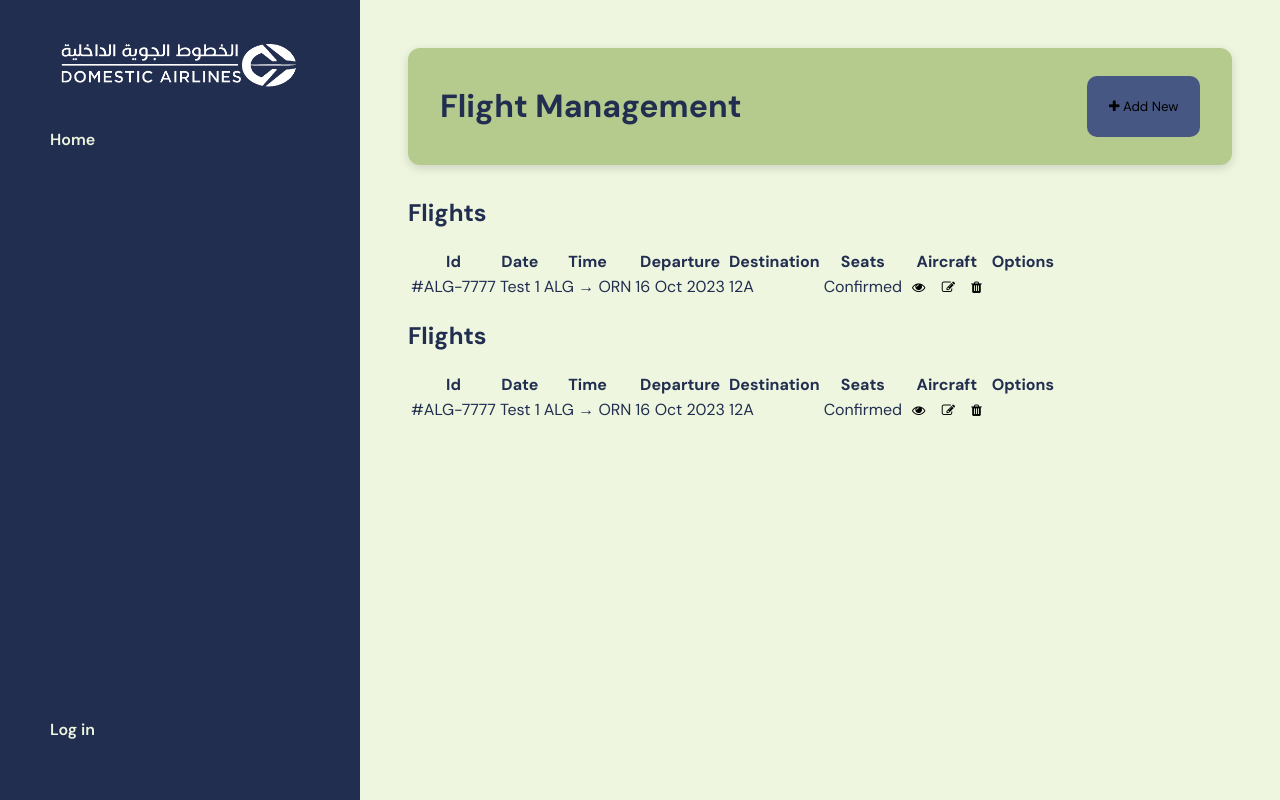
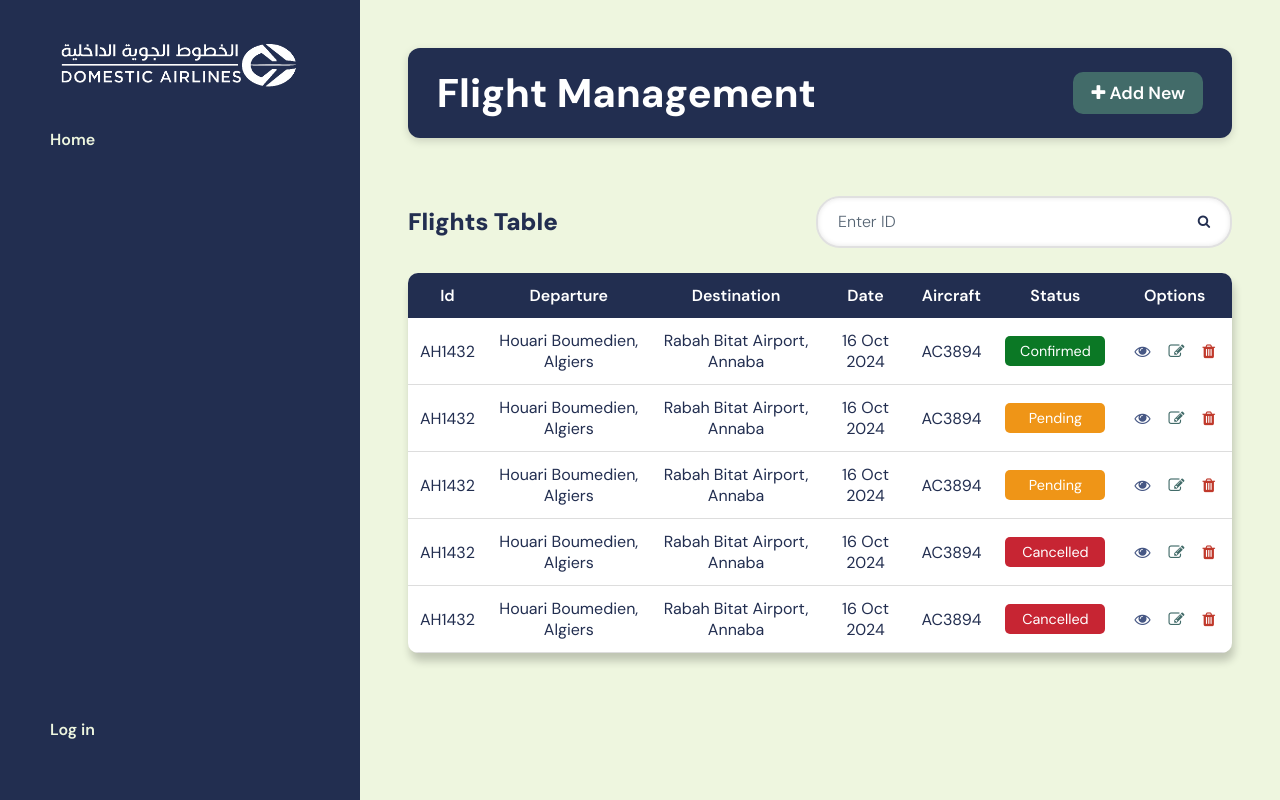
Before and after one commit to ENSIA-AI/Domestic_Airlines_management_system, a PHP site: page /admin/flights.php in a window 1280 px wide. Run offline with PHP 8.4, Linux system fonts and the light colour scheme.

Commit message:
flights.php modifications
modifications on flights.php flights.css
created check-in.php check-in.css

```diff
--- a/www/admin/flights.php
+++ b/www/admin/flights.php
@@ -32,67 +32,98 @@ if (isset($_GET["log-in"]) and $_GET["log-in"] == "yes") {
             </button>
         </div>
         <div class="flights-preview">
-            <h2 class>Flights</h2>
+            <div class="search-strip">
+                    <h2 class="search-strip-title">Flights Table</h2>
+                     <div class="search-bar"><input type="text" class="search" id="search" placeholder="Enter ID">
+                    <button class="search-btn"><i class="fa fa-search"></i></button>
+                </div>
+            </div>
+
           <table class="flights-table">
                 <thead>
                     <tr>
                         <th>Id</th>
-                            <th>Date</th>
-                            <th>Time</th>
                         <th>Departure</th>
                         <th>Destination</th>
-                            <th>Seats</th>
+                        <th>Date</th>
                         <th>Aircraft</th>
+                        <th>Status</th>
                         <th>Options</th>
-
                     </tr>
                 </thead>
                 <tbody>
                     <tr>
-                            <td>#ALG-7777</td>
-                            <td>Test 1</td>
-                            <td>ALG → ORN</td>
-                            <td>16 Oct 2023</td>
-                            <td>12A</td>
+                        <td>AH1432</td>
+                        <td>Houari Boumedien, Algiers</td>
+                        <td>Rabah Bitat Airport, Annaba</td>
+                        <td>16 Oct 2024</td>
+                        <td>AC3894</td>
                         <td><span class="status confirmed">Confirmed</span></td>
                         <td>
-                                <div class="action-buttons-bookings">
-                                    <button class="btn-icon"><i class="fa fa-eye"></i></button>
-                                    <button class="btn-icon"><i class="fa fa-edit"></i></button>
-                                    <button class="btn-icon"><i class="fa fa-trash"></i></button>
+                            <div class="options">
+                                <button class="option"><i class="fa fa-eye"></i></button>
+                                <button class="option"><i class="fa fa-edit"></i></button>
+                                <button class="option"><i class="fa fa-trash"></i></button>
                             </div>
                         </td>
                     </tr>
-                    </tbody>
-                </table>
-            <h2 class>Flights</h2>
-                <table class="flights-table">
-                    <thead>
                     <tr>
-                            <th>Id</th>
-                            <th>Date</th>
-                            <th>Time</th>
-                            <th>Departure</th>
-                            <th>Destination</th>
-                            <th>Seats</th>
-                            <th>Aircraft</th>
-                            <th>Options</th>
-
+                        <td>AH1432</td>
+                        <td>Houari Boumedien, Algiers</td>
+                        <td>Rabah Bitat Airport, Annaba</td>
+                        <td>16 Oct 2024</td>
+                        <td>AC3894</td>
+                        <td><span class="status pending">Pending</span></td>
+                        <td>
+                            <div class="options">
+                                <button class="option"><i class="fa fa-eye"></i></button>
+                                <button class="option"><i class="fa fa-edit"></i></button>
+                                <button class="option"><i class="fa fa-trash"></i></button>
+                            </div>
+                        </td>
                     </tr>
-                    </thead>
-                    <tbody>
                     <tr>
-                            <td>#ALG-7777</td>
-                            <td>Test 1</td>
-                            <td>ALG → ORN</td>
-                            <td>16 Oct 2023</td>
-                            <td>12A</td>
-                            <td><span class="status confirmed">Confirmed</span></td>
+                        <td>AH1432</td>
+                        <td>Houari Boumedien, Algiers</td>
+                        <td>Rabah Bitat Airport, Annaba</td>
+                        <td>16 Oct 2024</td>
+                        <td>AC3894</td>
+                        <td><span class="status pending">Pending</span></td>
                         <td>
-                                <div class="action-buttons-bookings">
-                                    <button class="btn-icon"><i class="fa fa-eye"></i></button>
-                                    <button class="btn-icon"><i class="fa fa-edit"></i></button>
-                                    <button class="btn-icon"><i class="fa fa-trash"></i></button>
+                            <div class="options">
+                                <button class="option"><i class="fa fa-eye"></i></button>
+                                <button class="option"><i class="fa fa-edit"></i></button>
+                                <button class="option"><i class="fa fa-trash"></i></button>
+                            </div>
+                        </td>
+                    </tr>
+                    <tr>
+                        <td>AH1432</td>
+                        <td>Houari Boumedien, Algiers</td>
+                        <td>Rabah Bitat Airport, Annaba</td>
+                        <td>16 Oct 2024</td>
+                        <td>AC3894</td>
+                        <td><span class="status cancelled">Cancelled</span></td>
+                        <td>
+                            <div class="options">
+                                <button class="option"><i class="fa fa-eye"></i></button>
+                                <button class="option"><i class="fa fa-edit"></i></button>
+                                <button class="option"><i class="fa fa-trash"></i></button>
+                            </div>
+                        </td>
+                    </tr>
+                                        <tr>
+                        <td>AH1432</td>
+                        <td>Houari Boumedien, Algiers</td>
+                        <td>Rabah Bitat Airport, Annaba</td>
+                        <td>16 Oct 2024</td>
+                        <td>AC3894</td>
+                        <td><span class="status cancelled">Cancelled</span></td>
+                        <td>
+                            <div class="options">
+                                <button class="option"><i class="fa fa-eye"></i></button>
+                                <button class="option"><i class="fa fa-edit"></i></button>
+                                <button class="option"><i class="fa fa-trash"></i></button>
                             </div>
                         </td>
                     </tr>
--- a/www/static/css/flights.css
+++ b/www/static/css/flights.css
@@ -1,22 +1,187 @@
 .content {
     padding: 3rem;
 }
-
 
 .head_flights {
     display: flex;
     justify-content: space-between;
     align-items: center;
-    background-color: var(--olivine-light);
-    padding: 1rem 2rem;
+    margin-bottom: 2rem;
+    background: var(--space-cadet);
+    color: white;
+    padding: 1.2rem 1.8rem;
     border-radius: 12px;
-    box-shadow: 0 3px 10px rgba(0, 0, 0, 0.15);
-    margin-bottom: 2rem;
+    box-shadow: 0 3px 8px rgba(0,0,0,0.15);
 }
 
-.add-btn{
-    padding: 1.35rem;
-    background-color: var(--space-cadet-light);
+.title {
+    font-size: 2.5rem;
+    font-weight: 800;
+    margin: 0;
+}
+
+.add-btn {
+    background-color: var(--myrtle-green);
+    color: white;
+    border: none;
+    padding: 10px 18px;
     border-radius: 10px;
+    font-size: 1.1rem;
+    font-weight: 600;
+    cursor: pointer;
+}
 
+.add-btn:hover {
+    background-color: var(--myrtle-green-light);
+    transform: translateY(-2px);
+    box-shadow: 0 4px 8px rgba(0,0,0,0.2);
 }
+
+
+.search-strip {
+  display: flex;
+  justify-content: space-between;
+  align-items: center;
+  padding: 1rem 0;
+}
+
+.search-strip-title {
+   font-weight: 900;
+}
+
+.search-bar {
+  display: flex;
+  align-items: center;
+  background: white;
+  border-radius: 24px;
+  overflow: hidden;
+  border: 2px solid #e0e0e0;
+  width: 50%;
+  box-shadow: inset 0 0 5px rgba(0, 0, 0, 0.1);
+}
+
+.search-bar:hover
+{
+  border-color: var(--space-cadet);
+  box-shadow: 0 4px 16px rgba(0, 0, 0, 0.1);
+  transform: translateY(-1px) scale(1.01);
+}
+
+.search {
+  flex: 1;
+  height: 48px;
+  padding: 0 1.25rem;
+  font-size: 1rem;
+  border: none;
+  outline: none;
+  background: transparent;
+  color: #2c3e50;
+  font-weight: 400;
+  transition: all 0.2s ease;
+}
+
+.search::placeholder {
+  color: var(--text-secondary);
+  font-weight: 300;
+  opacity: 0.8;
+}
+
+.search-btn {
+  color: var(--space-cadet);
+  border: none;
+  height: 48px;
+  width: 52px;
+  display: flex;
+  align-items: center;
+  justify-content: center;
+  cursor: pointer;
+  transition: all 0.3s ease;
+  background: transparent;
+  position: relative;
+}
+
+
+
+.flights-table {
+    width: 100%;
+    border-collapse: collapse;
+    background-color: white;
+    border-radius: 10px;
+    overflow: hidden;
+    text-align: center;
+    box-shadow: 2px 8px 8px rgba(0,0,0,0.2);
+}
+
+.flights-table th {
+    background-color: var(--space-cadet);
+    color: white;
+    padding: 12px;
+    font-weight: 600;
+}
+
+.flights-table td {
+    padding: 12px;
+    border-bottom: 1px solid #ddd;
+}
+
+.status {
+    display: inline-block;
+    width: 100px;
+    text-align: center;
+    padding: 6px 0;
+    border-radius: 5px;
+    font-weight: 400;
+    font-size: 0.9rem;
+    color: rgb(255, 255, 255);
+}
+
+
+.status.confirmed {
+    background-color: #0b7825;
+}
+
+.status.pending {
+    background-color: #ef9517;
+}
+
+.status.cancelled {
+    background-color: #c72533;
+}
+
+.options {
+  display: flex;
+  gap: 8px;
+}
+
+.options{
+  display:flex;
+  justify-content: center;
+  align-items: center;
+}
+
+.option {
+  border: none;
+  background: none;
+  cursor: pointer;
+  padding: 5px;
+  border-radius: 5px;
+  font-size: 1rem;
+  transition: all 0.4s;
+}
+
+.option:hover {
+  transform: scale(1.2);
+  background-color: rgba(0,0,0,0.2);
+}
+
+.fa-eye {
+  color: var(--space-cadet-light);
+}
+
+.fa-edit {
+  color: var(--myrtle-green);
+}
+
+.fa-trash {
+  color: #c0392b;
+}
```
Also changed, not shown: www/check-in.php (added), www/static/css/check-in.css (added). Lines whose indentation alone changed are shown as unchanged.
